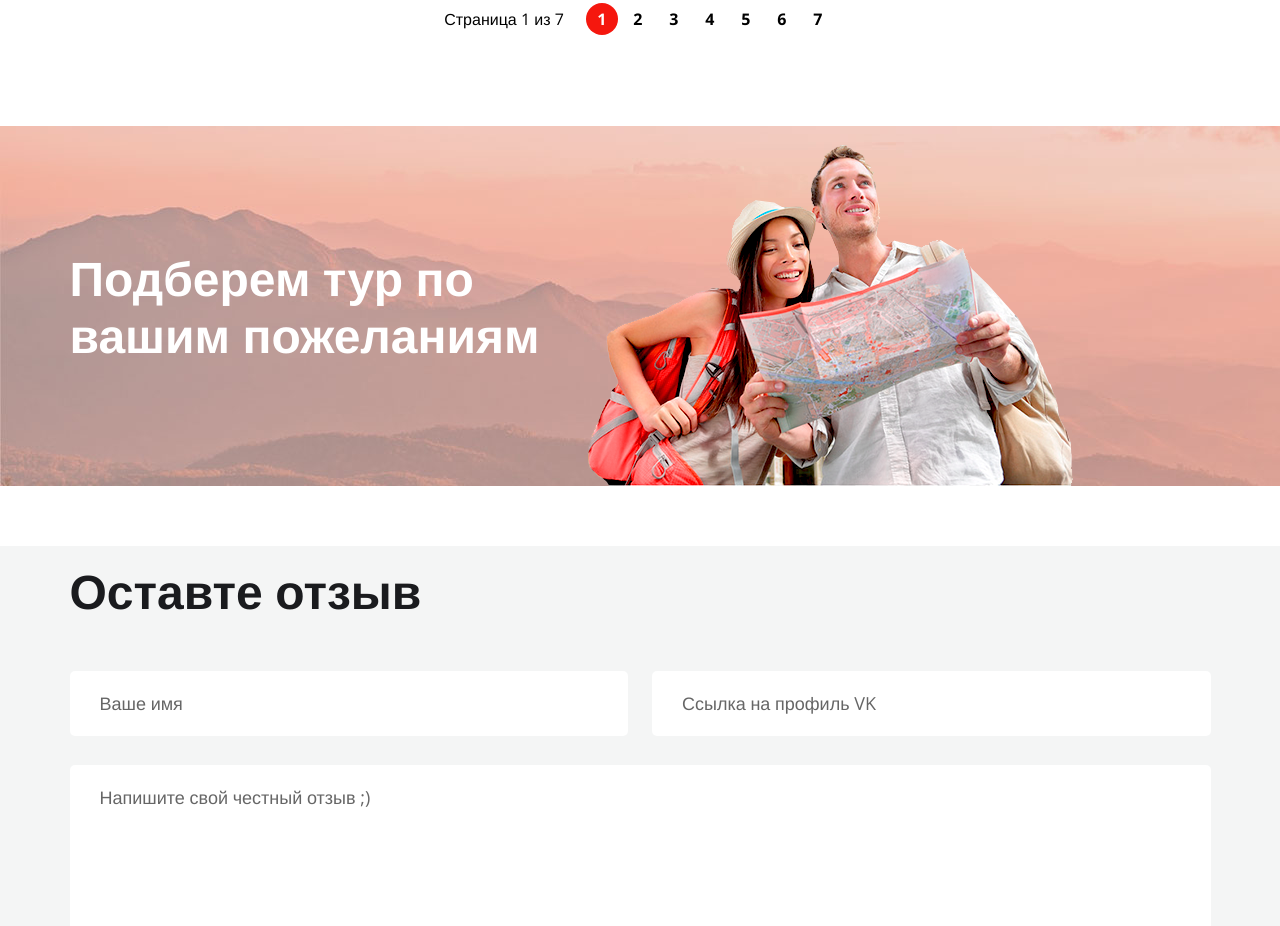
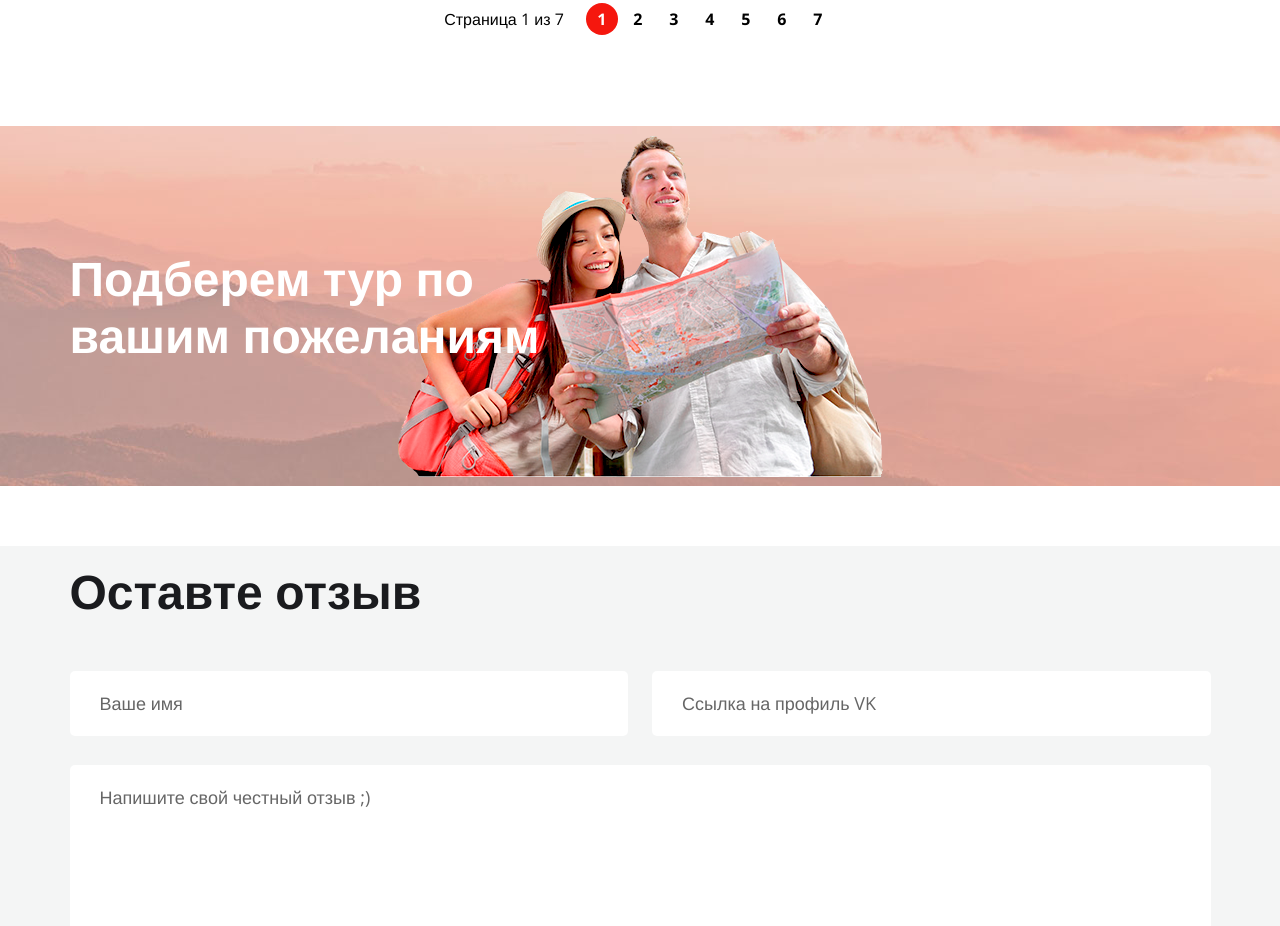
Before and after one commit to Misha-O/Air-Asia-Website, a plain HTML site: page reviews.html in a window 1280 px wide. Shown: the part 1879-2805 px from the top of the page. Drawn offline with nearby package versions, Linux system fonts and the light colour scheme.

Commit message:
Add files via upload

```diff
--- a/css/blocks/reviews-separator.css
+++ b/css/blocks/reviews-separator.css
@@ -1,6 +1,7 @@
 .separator {
   background: url(../../images/decor/couple.png) right 26% bottom no-repeat,
-    url(../../images/bg/middleline.jpg) left top repeat;
+    url(../../images/bg/middleline.jpg) left top no-repeat;
+  background-position: center;
   min-height: 360px;
   display: flex;
   flex-direction: column;
```
